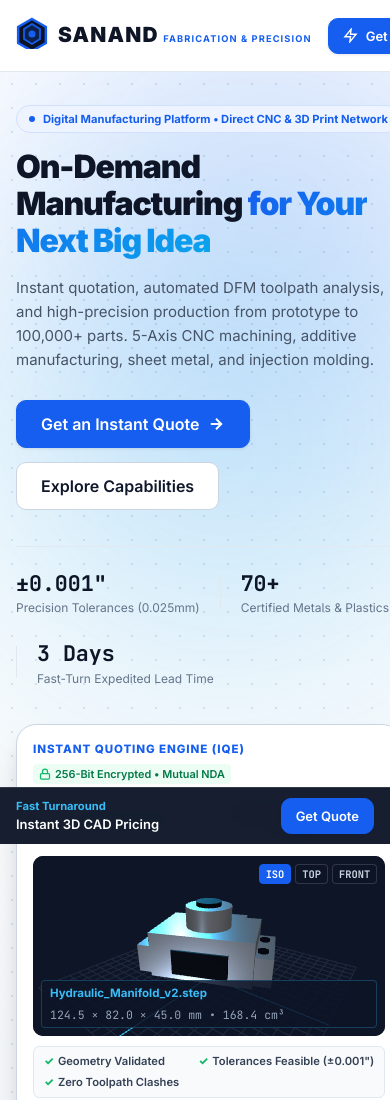
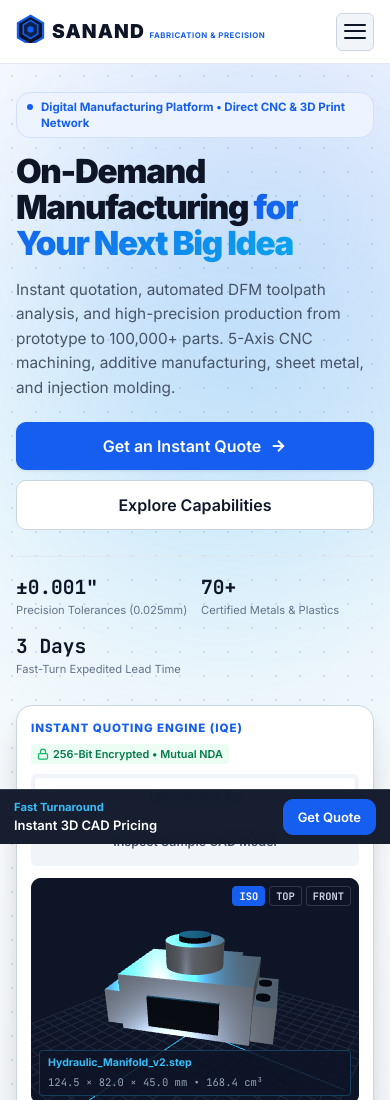
Before and after one commit to dhruvin210/SANAND-FABRICATION-PRECISION, a website built with Vite: page index.html in a window 390 px wide. Shown: the top 1100 px of the page. Built offline with nearby package versions, Linux system fonts and the light colour scheme; animation ran at ten frames a second.

Commit message:
Improve mobile responsive layout

```diff
--- a/src/index.css
+++ b/src/index.css
@@ -793,6 +793,12 @@
   z-index: 2;
 }
 
+/* Allow grid children to shrink below their intrinsic content width. */
+.hero-text-side,
+.hero-widget-side {
+  min-width: 0;
+}
+
 .hero-pill-tag {
   display: inline-flex;
   align-items: center;
@@ -1008,6 +1014,12 @@
 .model-name-text { font-weight: 700; color: #38bdf8; }
 .model-spec-val { font-family: var(--font-mono); color: #94a3b8; }
 
+.model-name-text,
+.model-spec-val {
+  min-width: 0;
+  overflow-wrap: anywhere;
+}
+
 /* DFM Telemetry */
 .iqe-dfm-telemetry {
   display: flex;
@@ -1059,6 +1071,11 @@
   gap: 8px;
   font-size: 0.8125rem;
   color: var(--text-secondary);
+}
+
+.dropzone-text-row > span {
+  min-width: 0;
+  overflow-wrap: anywhere;
 }
 
 /* Sample Parts Tray */
@@ -2574,6 +2591,200 @@
 }
 
 @media (max-width: 640px) {
+  :root {
+    --header-height: 64px;
+  }
+
+  .container {
+    padding-left: 16px;
+    padding-right: 16px;
+  }
+
+  .header-container {
+    gap: 8px;
+  }
+
+  .brand-logo {
+    gap: 7px;
+    min-width: 0;
+  }
+
+  .logo-mark svg {
+    width: 29px;
+    height: 29px;
+  }
+
+  .logo-main-name {
+    font-size: clamp(1rem, 5vw, 1.2rem);
+  }
+
+  .logo-sub-tag {
+    font-size: clamp(0.42rem, 2vw, 0.55rem);
+    letter-spacing: 0.07em;
+    white-space: nowrap;
+  }
+
+  .header-actions {
+    gap: 6px;
+    flex-shrink: 0;
+  }
+
+  /* The full desktop quote CTA crowds the brand on phones; the menu and
+     fixed bottom quote action remain available at this width. */
+  #header-quote-btn {
+    display: none;
+  }
+
+  .mobile-menu-toggle {
+    display: flex;
+    flex: 0 0 38px;
+  }
+
+  .hero-section {
+    padding-top: 28px;
+    padding-bottom: 36px;
+  }
+
+  .hero-container {
+    grid-template-columns: minmax(0, 1fr);
+    gap: 28px;
+  }
+
+  .hero-pill-tag {
+    display: inline-flex;
+    align-items: flex-start;
+    white-space: normal;
+    line-height: 1.4;
+    border-radius: 14px;
+    padding: 6px 10px;
+    font-size: 0.72rem;
+  }
+
+  .hero-pill-tag .live-dot {
+    margin-top: 5px;
+  }
+
+  .hero-headline {
+    font-size: clamp(2rem, 8.5vw, 2.65rem);
+    line-height: 1.08;
+    letter-spacing: -0.04em;
+    overflow-wrap: anywhere;
+  }
+
+  .hero-subtext {
+    font-size: 0.96rem;
+    margin-bottom: 22px;
+  }
+
+  .hero-buttons-row {
+    display: grid;
+    grid-template-columns: 1fr;
+    gap: 10px;
+    margin-bottom: 26px;
+  }
+
+  .hero-buttons-row .btn {
+    width: 100%;
+    white-space: normal;
+    min-height: 48px;
+    height: auto;
+    text-align: center;
+  }
+
+  .hero-stats-strip {
+    display: grid;
+    grid-template-columns: repeat(2, minmax(0, 1fr));
+    gap: 14px 12px;
+    padding-top: 16px;
+  }
+
+  .h-stat-card {
+    min-width: 0;
+  }
+
+  .h-stat-num {
+    font-size: clamp(1.05rem, 5vw, 1.25rem);
+  }
+
+  .h-stat-label {
+    font-size: 0.7rem;
+    line-height: 1.4;
+  }
+
+  .h-stat-sep {
+    display: none;
+  }
+
+  .iqe-widget-card {
+    padding: 14px;
+    border-radius: 16px;
+  }
+
+  .iqe-title-row {
+    align-items: flex-start;
+    flex-direction: column;
+  }
+
+  .iqe-tab-switcher {
+    grid-template-columns: 1fr;
+  }
+
+  .iqe-tab-btn {
+    min-height: 40px;
+  }
+
+  .iqe-viewport-container {
+    height: clamp(190px, 58vw, 260px);
+  }
+
+  .iqe-model-tag {
+    align-items: flex-start;
+    flex-direction: column;
+    font-size: 0.66rem;
+  }
+
+  .iqe-dfm-telemetry {
+    display: grid;
+    grid-template-columns: 1fr;
+    padding: 8px;
+  }
+
+  .dropzone-text-row {
+    flex-direction: column;
+    font-size: 0.78rem;
+  }
+
+  .iqe-quote-btn {
+    height: auto;
+    min-height: 48px;
+    white-space: normal;
+  }
+
+  .strip-container {
+    align-items: flex-start;
+    flex-direction: column;
+  }
+
+  .strip-sectors {
+    gap: 8px 12px;
+  }
+
+  .sector-tag {
+    font-size: 0.75rem;
+  }
+
+  .mobile-sticky-bottom-bar {
+    padding: 9px 14px calc(9px + env(safe-area-inset-bottom));
+  }
+
+  body {
+    padding-bottom: calc(60px + env(safe-area-inset-bottom));
+  }
+
+  .mobile-nav-drawer {
+    height: calc(100dvh - var(--header-height));
+  }
+
   .comparator-selectors-row {
     flex-direction: column;
     align-items: stretch;
@@ -2587,3 +2798,27 @@
     border-radius: var(--radius-lg);
   }
 }
+
+@media (max-width: 360px) {
+  .container {
+    padding-left: 12px;
+    padding-right: 12px;
+  }
+
+  .logo-sub-tag {
+    letter-spacing: 0.035em;
+  }
+
+  .mobile-menu-toggle {
+    width: 36px;
+    height: 36px;
+  }
+
+  .hero-stats-strip {
+    grid-template-columns: 1fr;
+  }
+
+  .iqe-widget-card {
+    padding: 12px;
+  }
+}
```
